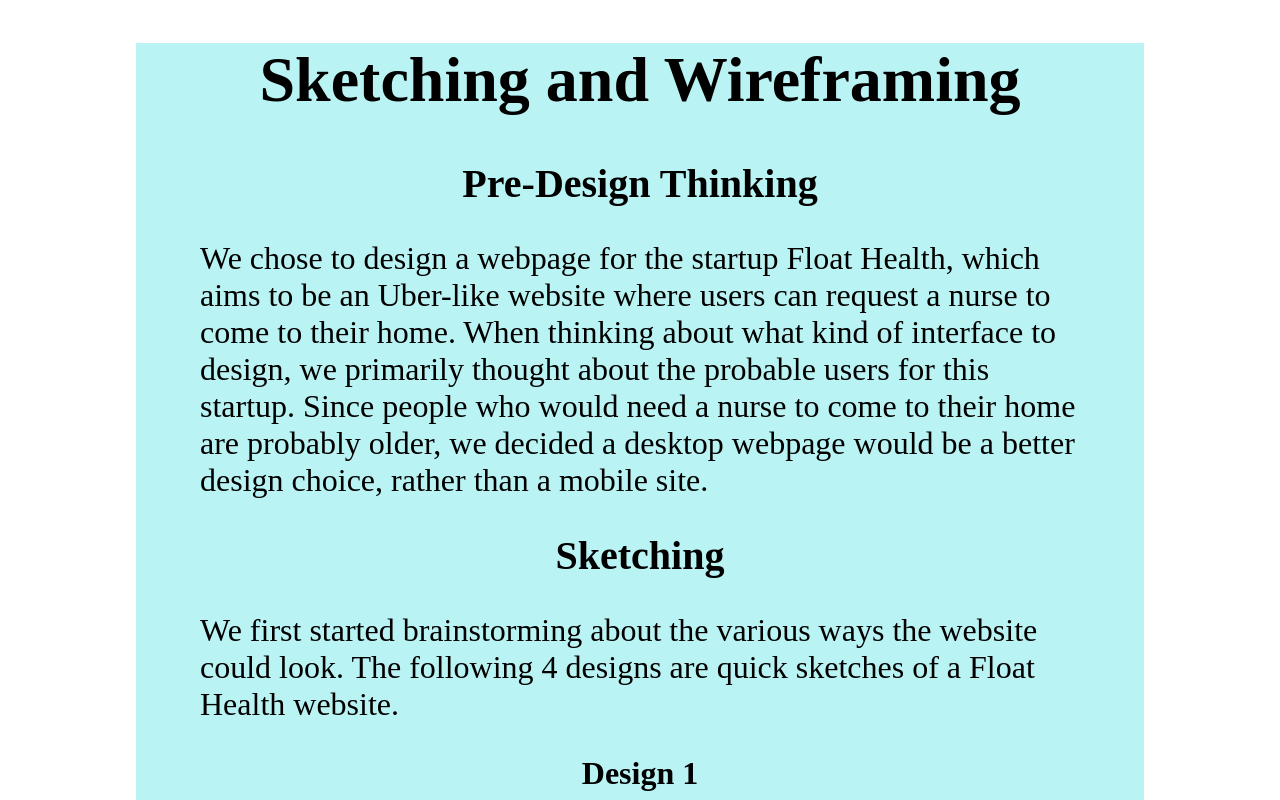
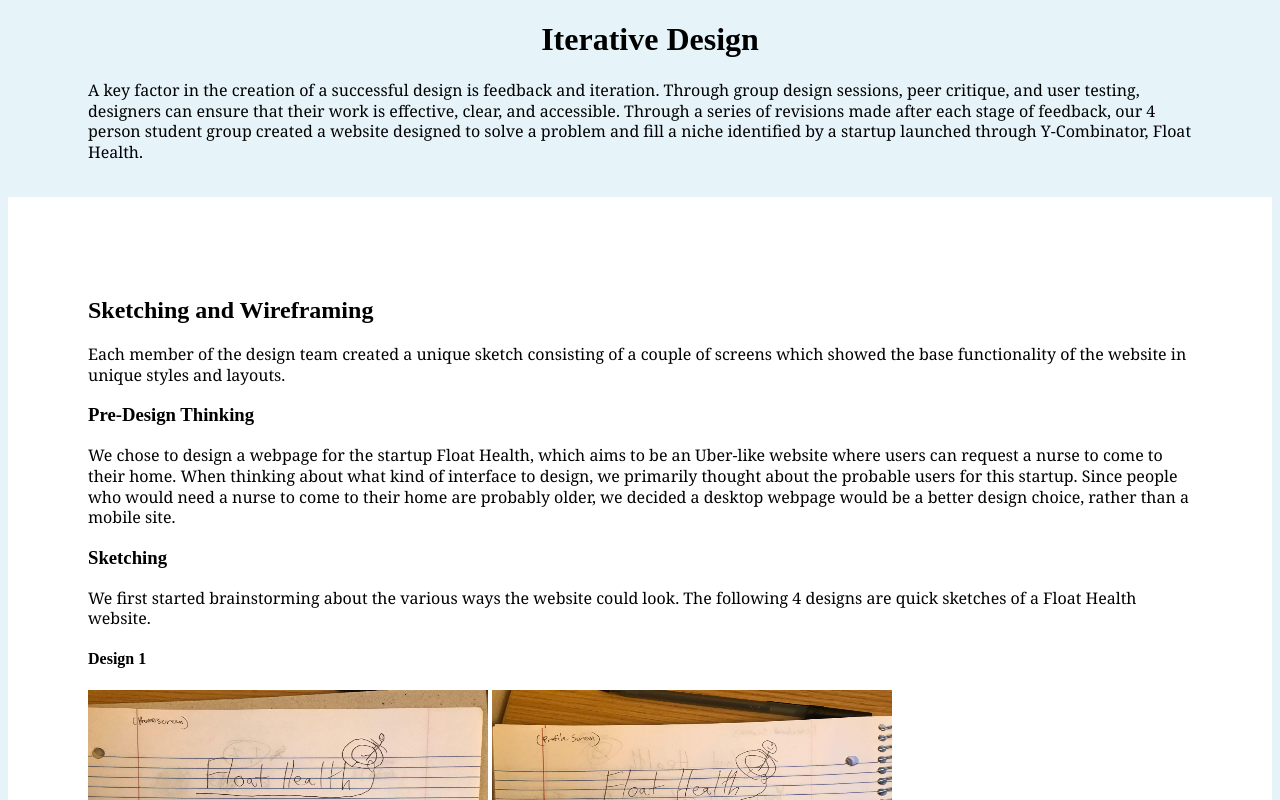
Before and after one commit to sadcapybara137/iterative_writeup, a plain HTML site: page index.html in a window 1280 px wide. Shown: the top 800 px of the page. Drawn offline with Linux system fonts and the light colour scheme.

Commit message:
Update index.html

```diff
--- a/index.html
+++ b/index.html
@@ -2,24 +2,73 @@
 <html>
 <head>
     <title>Iterative redesign</title>
-    <link rel="stylesheet" href="style.css">
+    <!--link rel="stylesheet" href="style.css"-->
     <meta name="description" content="Iterative redesign">
 </head>
+<style>
+    body {
+      background-color: rgb(230, 244, 250);
+    }
+
+    h1 {
+      text-align: center;
+      color: rgb(0, 0, 0);
+      margin-left: 20px;
+    }
+
+    p {
+        text-align: left;
+        font-family: Georgia, serif;
+        line-height: 130%;
+    }
+
+    section {
+        padding: 5rem;
+    }
+
+    .sketch-row {
+        display: flex;
+        flex-wrap: wrap;
+    }
+
+    .sketch {
+        width:25rem;
+        height:25rem;
+    }
+    </style>
 <body>
     <div class = "page_container">
-        <h1> Sketching and Wireframing </h1>
-        <h2> Pre-Design Thinking </h2>
+        <h1> Iterative Design </h1>
+        <p style="padding-left: 5rem; padding-right: 5rem;"> A key factor in the creation of a successful design is feedback and iteration. Through group
+            design sessions, peer critique, and user testing, designers can ensure that their work is
+            effective, clear, and accessible. Through a series of revisions made after each stage of
+            feedback, our 4 person student group created a website designed to solve a problem and fill
+            a niche identified by a startup launched through Y-Combinator, Float Health.
+        </p>
+        <br>
+
+        <!--SKETCHING-->
+        <section style="background-color:rgb(255, 255, 255);">
+            <h2> Sketching and Wireframing </h2>
+            <p>
+            Each member of the design team created a unique sketch consisting of a couple of
+            screens which showed the base functionality of the website in unique styles and
+            layouts.
+            </p>
+
+        <!--PREDESIGN-->
+            <h3> Pre-Design Thinking </h3>
             <p> We chose to design a webpage for the startup Float Health, which aims to be an
                 Uber-like website where users can request a nurse to come to their home. When
                 thinking about what kind of interface to design, we primarily thought about
                 the probable users for this startup. Since people who would need a nurse to
                 come to their home are probably older, we decided a desktop webpage would be a better
                 design choice, rather than a mobile site. </p>
-        <h2> Sketching </h2>
+            <h3> Sketching </h3>
             <p> We first started brainstorming about the various ways the website could look. The
                 following 4 designs are quick sketches of a Float Health website.</p>
-        <h3> Design 1 </h3>
-        <div class ="sketch_row">
+            <h4> Design 1 </h4>
+            <div class="sketch_row">
                 <img src="images/sketch_1_page_1.jpg" class="sketch">
                 <img src="images/sketch_1_page_2.jpg" class="sketch">
                 <img src="images/sketch_1_page_3.jpg" class="sketch">
@@ -30,51 +79,67 @@
                 results and the option to schedule an appointment. The checkout screen is a confirmation
                 page for when a patient schedules an appointment. </p>
 
-        <h3> Design 2 </h3>
-        <div class ="sketch_row">
+            <h4> Design 2 </h4>
+            <div class="sketch_row">
                 <img src="images/sketch_2_page_1.jpg" class="sketch">
                 <img src="images/sketch_2_page_2.jpg" class="sketch">
                 <img src="images/sketch_2_page_3.jpg" class="sketch">
             </div>
-        <p class="sketch_text"> This design has a home screen, an information form, and a screen for selecting appointment search
+            <p class="sketch_text"> This design has a home screen, an information form, and a screen for selecting appointment
+                search
                 results. The home screen provides basic information about the website. The information form has
                 the user input their information like address, insurance, and health needs, so they can find a
                 nurse who would be best for them. Finally the search result page shows the patient nurses who
                 are nearby and match their needs. The patient can select the nurse they prefer and request an appointment.</p>
-        <h3> Design 3 </h3>
-        <div class ="sketch_row">
+            <h4> Design 3 </h4>
+            <div class="sketch_row">
                 <img src="images/sketch_3_page_1.jpg" class="sketch">
                 <img src="images/sketch_3_page_2.jpg" class="sketch">
                 <img src="images/sketch_3_page_3.jpg" class="sketch">
             </div>
-        <p class="sketch_text"> This design has a patient profile containing basic patient information, a home screen, and an appointment
-        scheduling page. The home page has information about Float Health and allows the patient to select "Schedule Nurse's Visit".
+            <p class="sketch_text"> This design has a patient profile containing basic patient information, a home screen, and an
+                appointment
+                scheduling page. The home page has information about Float Health and allows the patient to select "Schedule Nurse's
+                Visit".
                 This page also has a live chat option for assistance.
-        The scheduling page has an interactive calendar so the patient can choose which day they would like to schedule their
+                The scheduling page has an interactive calendar so the patient can choose which day they would like to schedule
+                their
                 appointment.</p>
-        <h3> Design 4 </h3>
-        <div class ="sketch_row">
-            <img src="images/sketch_4_page_1.jpg" class="sketch_4">
-            <img src="images/sketch_4_page_2.jpg" class="sketch_4">
-            <img src="images/sketch_4_page_3.jpg" class="sketch_4">
-            <img src="images/sketch_4_page_4.jpg" class="sketch_4">
+            <h4> Design 4 </h4>
+            <div class="sketch_row">
+                <img src="images/sketch_4_page_1.jpg" class="sketch">
+                <img src="images/sketch_4_page_2.jpg" class="sketch">
+                <img src="images/sketch_4_page_3.jpg" class="sketch">
+                <img src="images/sketch_4_page_4.jpg" class="sketch">
             </div>
-        <p class="sketch_text"> This design has a patient profile page, a nurse sign up page, a nurse profile page, and a patient scheduling page.
-        Unlike the other designs, this design integrates two sides of functionality: those on the patient side and those on the
+            <p class="sketch_text"> This design has a patient profile page, a nurse sign up page, a nurse profile page, and a
+                patient scheduling page.
+                Unlike the other designs, this design integrates two sides of functionality: those on the patient side and those on
+                the
                 nurse side. Nurses are able to apply to be on the website and have their own profile page they can edit. </p>
+
+
+        <!--WIREFRAMES-->
+            <br>
             <h2> Wireframes </h2>
             <p> Next, we created a low-fidelity wireframe which merged our ideas together. This wireframe has a home screen, nurse
             and patient information / signup forms, nurse and patient profiles, a page for booking appointments, and an appointment
             confirmation page. While designing this wireframe, we pulled ideas from each of our sketches. From design 3, we pulled
             the live chat option, from design 1 we pulled the confirmation page, from design 2 we pulled the information forms, and
             from design 4 we pulled the nurse side of the interface, for example.</p>
-        <a href="https://www.figma.com/file/jfrkYpxd69KBLee8e8ABoZ/Lo-Fi-Wireframe"> Lofi wireframe</a>
+            <a style="text-align:center; font-size:2rem"  href="https://www.figma.com/file/jfrkYpxd69KBLee8e8ABoZ/Lo-Fi-Wireframe"> Lofi wireframe</a>
+        </section>
+
+        <!--MOCKUPS-->
+        <section style="background-color:rgb(183, 182, 240);">
         <h1> Mockups </h1>
         <h2> High Fidelity Mockup </h2>
         <p> Based on our low-fidelity wireframe, we created an interactive high-fidelity prototype. This prototype incorporated
         new characteristics for the page like a color scheme and a well-defined font hierarchy. We created a logo for the website
         and connected the various pages so that a user could navigate through them. </p>
-        <a href="https://www.figma.com/file/MrCDZK8sJ3tmJXlCRRfbXO/Hi-Fi-Wireframe-Float-Health?fuid=1150193252608434523"> Hifi prototype </a>
+        <a style="text-align:center; font-size:2rem" href="https://www.figma.com/file/MrCDZK8sJ3tmJXlCRRfbXO/Hi-Fi-Wireframe-Float-Health?fuid=1150193252608434523"> Hifi prototype </a>
+        </section>
+
         <h2> Studio Critique </h2>
         <p> At this point in our development process, we spent a lot of time creating prototypes for our
         website, and as such, are likely to be prone to confirmation bias. In a studio setting, we had
@@ -255,7 +320,7 @@
         <img class="resp_img" src="Screen%20Shot%202022-11-10%20at%204.59.49%20PM.png">
         <h3> User 3 </h3>
         <img class="resp_img" src="Screen%20Shot%202022-11-10%20at%204.59.55%20PM.png">
-        <h2> User Testing Results and Analysis</h2>
+        <h2> Results </h2>
         <p> The task we gave the UserTesting participants was to login to our site, try to book an appointment, and to confirm the appointment.  The results with respect to the users completing our task were as expected and were 100% successful in terms of task completion.  The main task was to make an appointment and the subtasks were to login, book an appointment, and confirm it.  The only error that was recorded was that one of the users mistakenly clicked the "I am a Patient" button which took them to their patient profile page and so they had to click logout in order to get back to the homepage and eventually click the 'login' button to successfully complete the task.  In general, all three users did a wonderful job on the task. <br> <br>
 
             Regarding the changes we would to our potential interface based on our UserTesting results and feedback include the following: centering the 'Book an Appointment' subtitle on the appointment page, adding availability to the patient-facing calendar shown on our 'book an appointment page', renaming the "I am a Patient" button to "Patient Sign Up", removing the profile picture and the update profile picture button, making it overtly obvious on the homepage that our service is sending nurses to people through appointment booking (Uber for Nurses), changing the submit button functionality to take the user to their profile page instead of the homepage, and finally we would clarify the background coloration and highlighting of the appointment needs options on the 'Book an Appointment' by deleting it wholesale.
```
Lines whose indentation alone changed are shown as unchanged.
